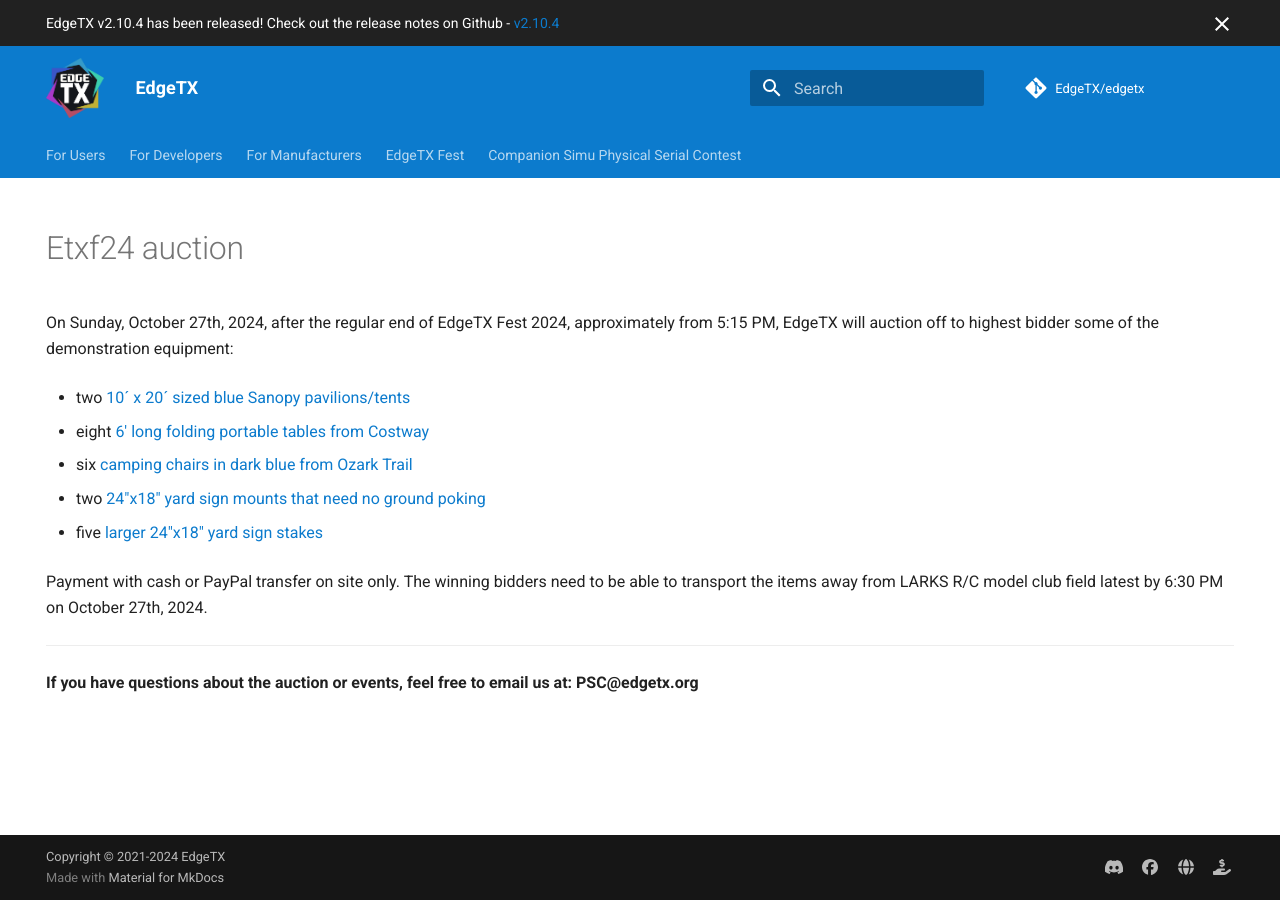
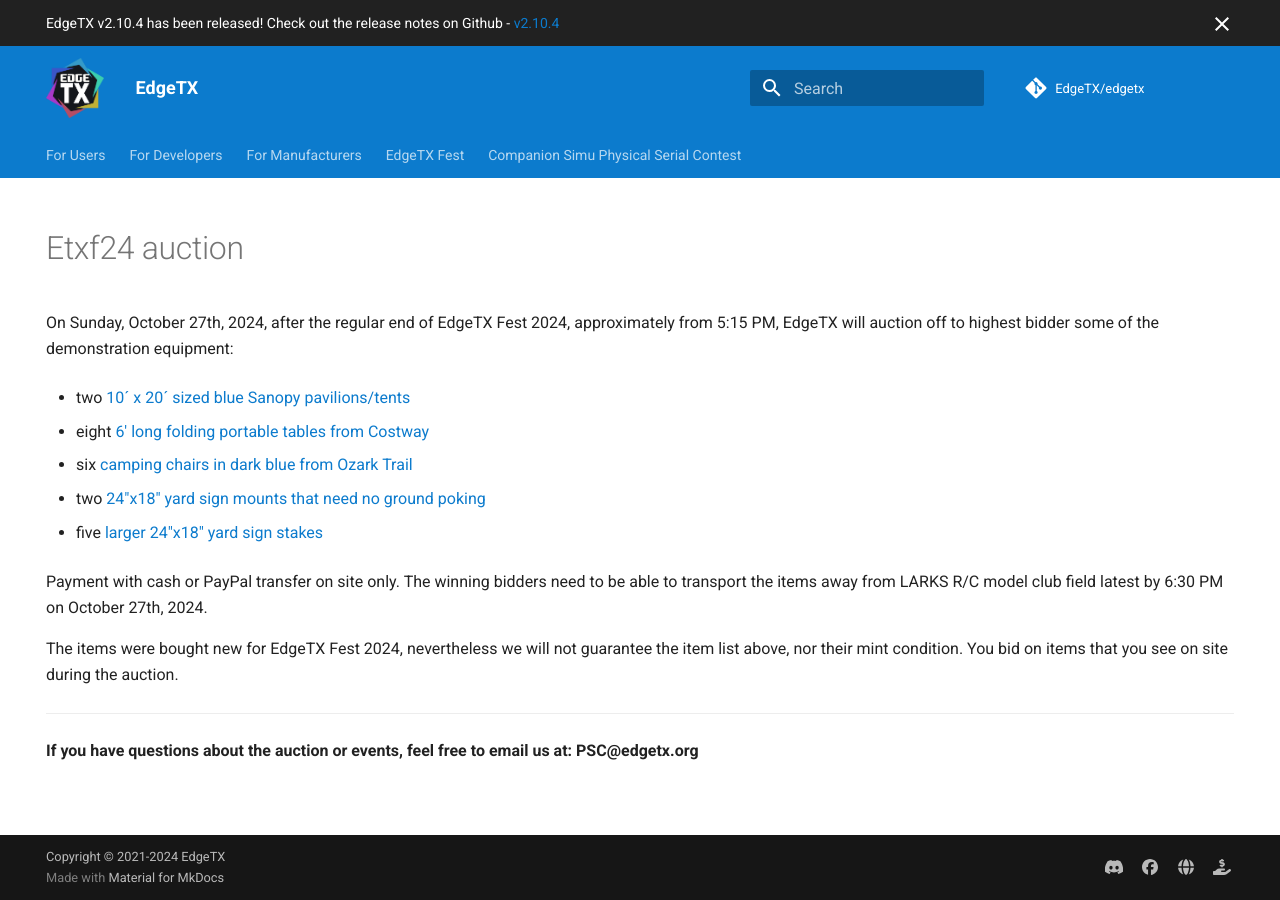
Before and after one commit to EdgeTX/edgetx.github.io, an MkDocs documentation site: the page built from docs/etxf24_auction.md, in a window 1280 px wide. Built offline with MkDocs 1.6.1 and Material for MkDocs 9.7.7, drawn with Linux system fonts in a browser that asks for light colours; comment, search, counter and statistics services are not loaded.

Commit message:
Disclaimer

```diff
--- a/docs/etxf24_auction.md
+++ b/docs/etxf24_auction.md
@@ -18,6 +18,8 @@
 
 Payment with cash or PayPal transfer on site only. The winning bidders need to be able to transport the items away from LARKS R/C model club field latest by 6:30 PM on October 27th, 2024.
 
+The items were bought new for EdgeTX Fest 2024, nevertheless we will not guarantee the item list above, nor their mint condition. You bid on items that you see on site during the auction.
+
 ---
 
 **If you have questions about the auction or events, feel free to email us at: PSC@edgetx.org**
```
